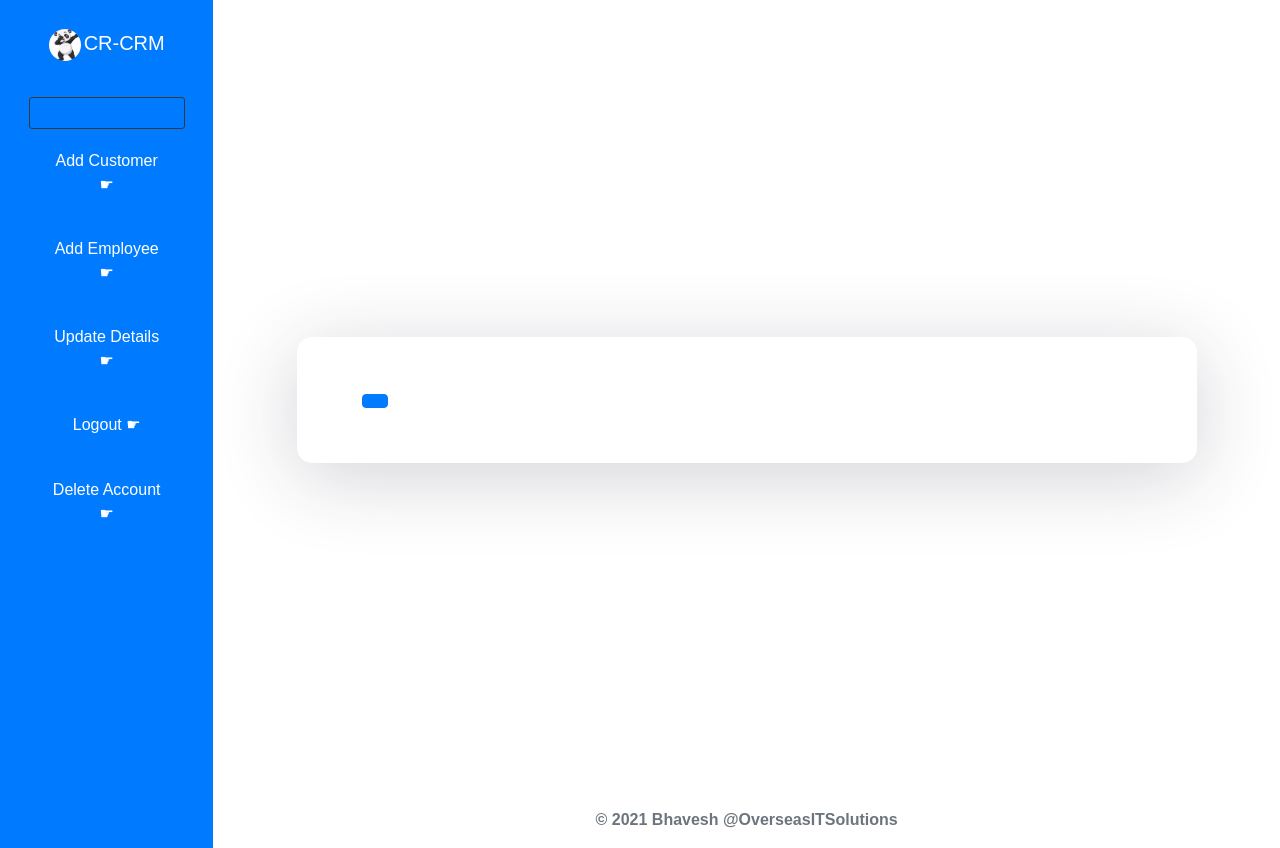
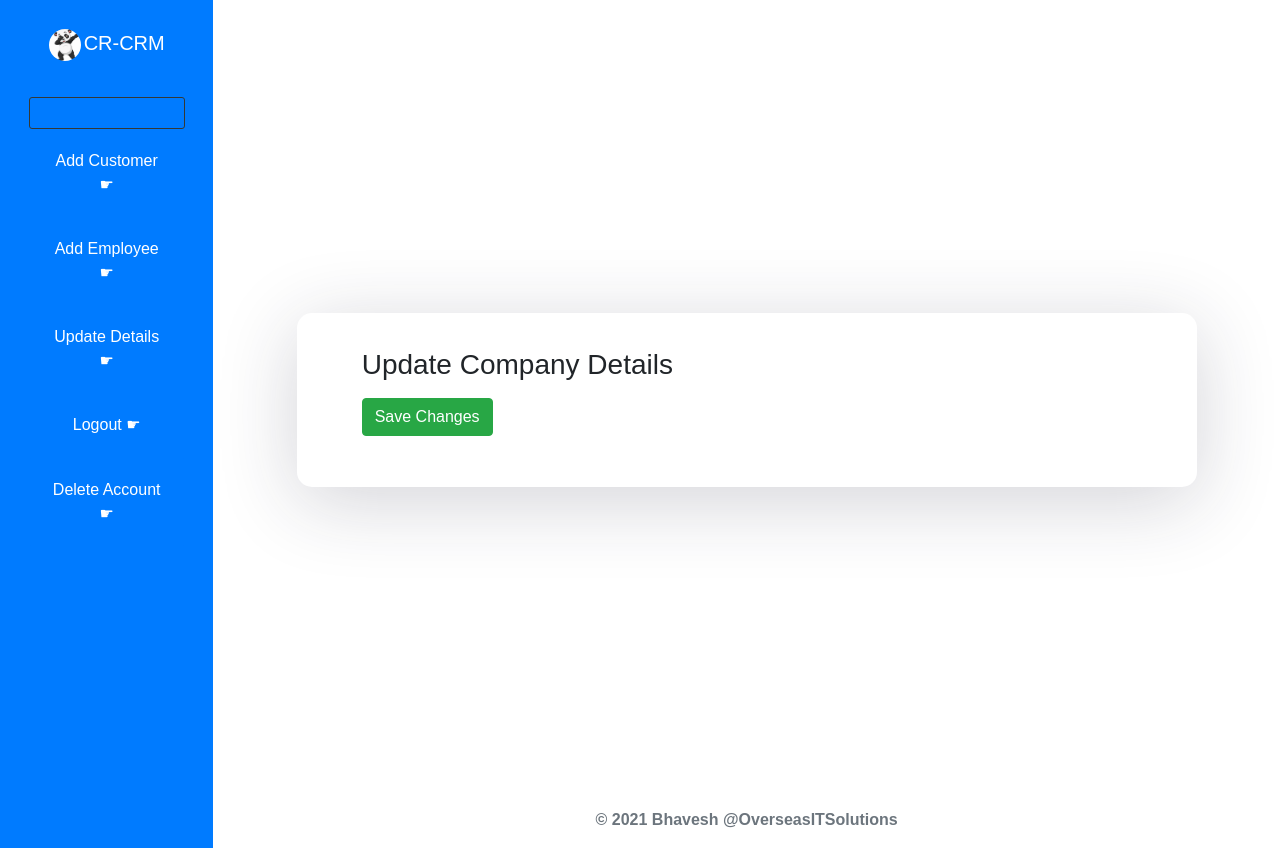
Before and after one commit to GDSC-IU/CR-CRM, a React (Create React App) app in the folder client/: page /profile/1/updateDetail in a window 1280 px wide. Built offline with nearby package versions, Linux system fonts and the light colour scheme; no server answers.

Commit message:
Update Structure Added

```diff
--- a/client/src/components/UpdateCompany.js
+++ b/client/src/components/UpdateCompany.js
@@ -48,8 +48,9 @@ class UpdateCompany extends Component {
 			<>
 				<Container>
 					<Row>
-					<Col>
+						<Col>
 							<Form>
+								<h3>Update Company Details</h3>
 								<Form.Group>
 
 								</Form.Group>
@@ -63,7 +64,7 @@ class UpdateCompany extends Component {
 
 								</Form.Group>
 								<Form.Group>
-									<Button></Button>
+									<Button variant="success">Save Changes</Button>
 								</Form.Group>
 							</Form>
 						</Col>
```
